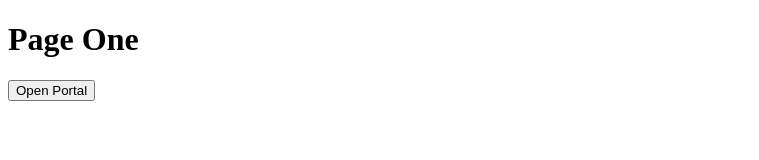
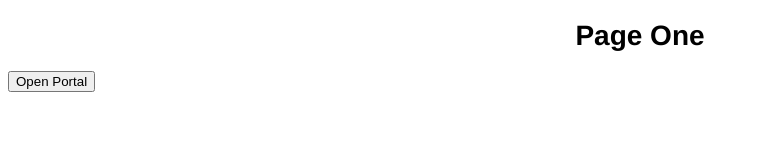
Before and after one commit to dalehurwitz/portal-ie11-error, a plain HTML site: page index.html in a window 1280 px wide. Shown: the whole page, without its empty margins (0-759 px from the left). Drawn offline with Linux system fonts and the light colour scheme; the site is published under a folder, as on GitHub Pages, so addresses that start at the root find nothing.

Commit message:
change to relative paths

```diff
--- a/index.html
+++ b/index.html
@@ -1 +1 @@
-<!DOCTYPE html><html lang="en"><head><meta charset="utf-8"><title>portal-ie-error</title><meta name="viewport" content="width=device-width,initial-scale=1"><meta name="mobile-web-app-capable" content="yes"><meta name="apple-mobile-web-app-capable" content="yes"><link rel="manifest" href="/manifest.json"><meta name="theme-color" content="#673ab8"><link rel="shortcut icon" href="/favicon.ico"><link href="/style.d8426.css" rel="stylesheet"></head><body><div><h1>Page One</h1><button>Open Portal</button></div><script defer="defer" src="/bundle.72a74.js"></script><script>window.fetch||document.write('<script src="/polyfills.4fa65.js"><\/script>')</script></body></html>
+<!DOCTYPE html><html lang="en"><head><meta charset="utf-8"><title>portal-ie-error</title><meta name="viewport" content="width=device-width,initial-scale=1"><meta name="mobile-web-app-capable" content="yes"><meta name="apple-mobile-web-app-capable" content="yes"><link rel="manifest" href="manifest.json"><meta name="theme-color" content="#673ab8"><link rel="shortcut icon" href="favicon.ico"><link href="style.d8426.css" rel="stylesheet"></head><body><div><h1>Page One</h1><button>Open Portal</button></div><script defer="defer" src="bundle.72a74.js"></script><script>window.fetch||document.write('<script src="polyfills.4fa65.js"><\/script>')</script></body></html>
```
